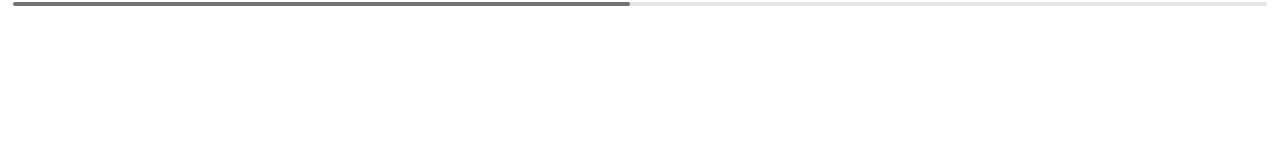
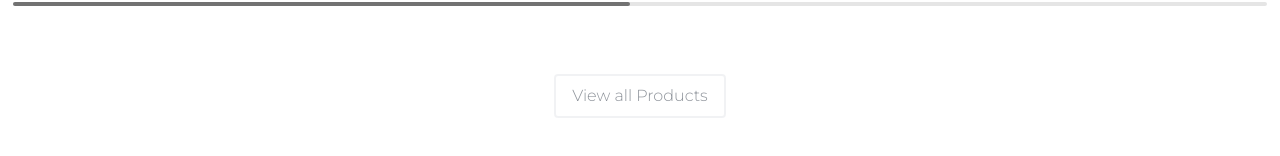
Before and after one commit to aliosmanekmekci/shopping-project, a React (Vite) app: page / in a window 1280 px wide. Shown: the part 354-510 px from the top of the page. Built offline with nearby package versions, Linux system fonts and the light colour scheme.

Commit message:
View all products added

```diff
--- a/src/App.jsx
+++ b/src/App.jsx
@@ -7,6 +7,9 @@ function App() {
     <div className="container mx-auto mt-4 md:mt-10 lg:mt-15">
       <Header />
       <ProductList products={productList} />
+      <button className="mx-auto justify-center flex text-gray-800 font-light py-2 px-4 rounded mt-16 font-custom2 items-center opacity-50 cursor-not-allowed border-2">
+        View all Products
+      </button>
     </div>
   );
 }
```
